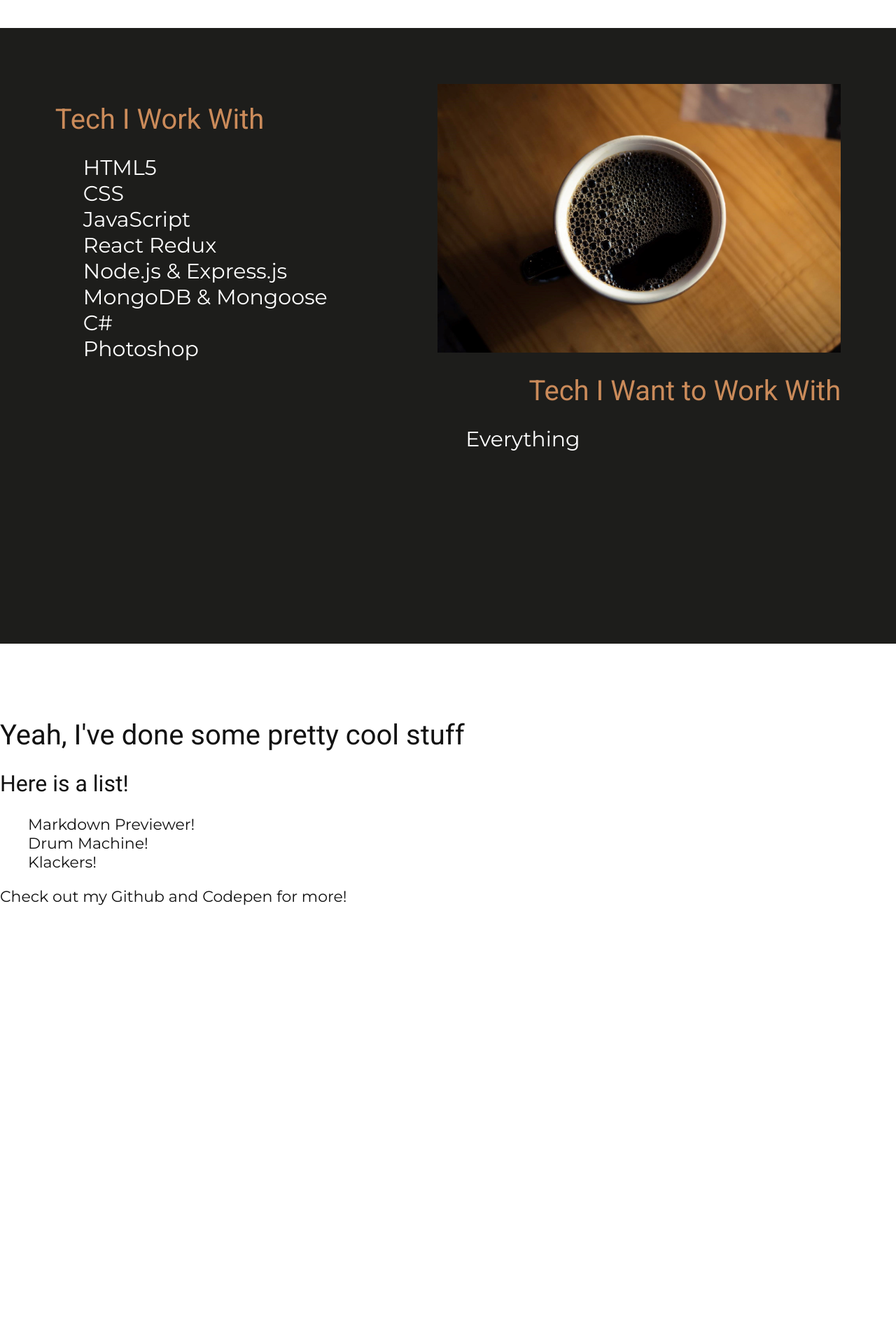
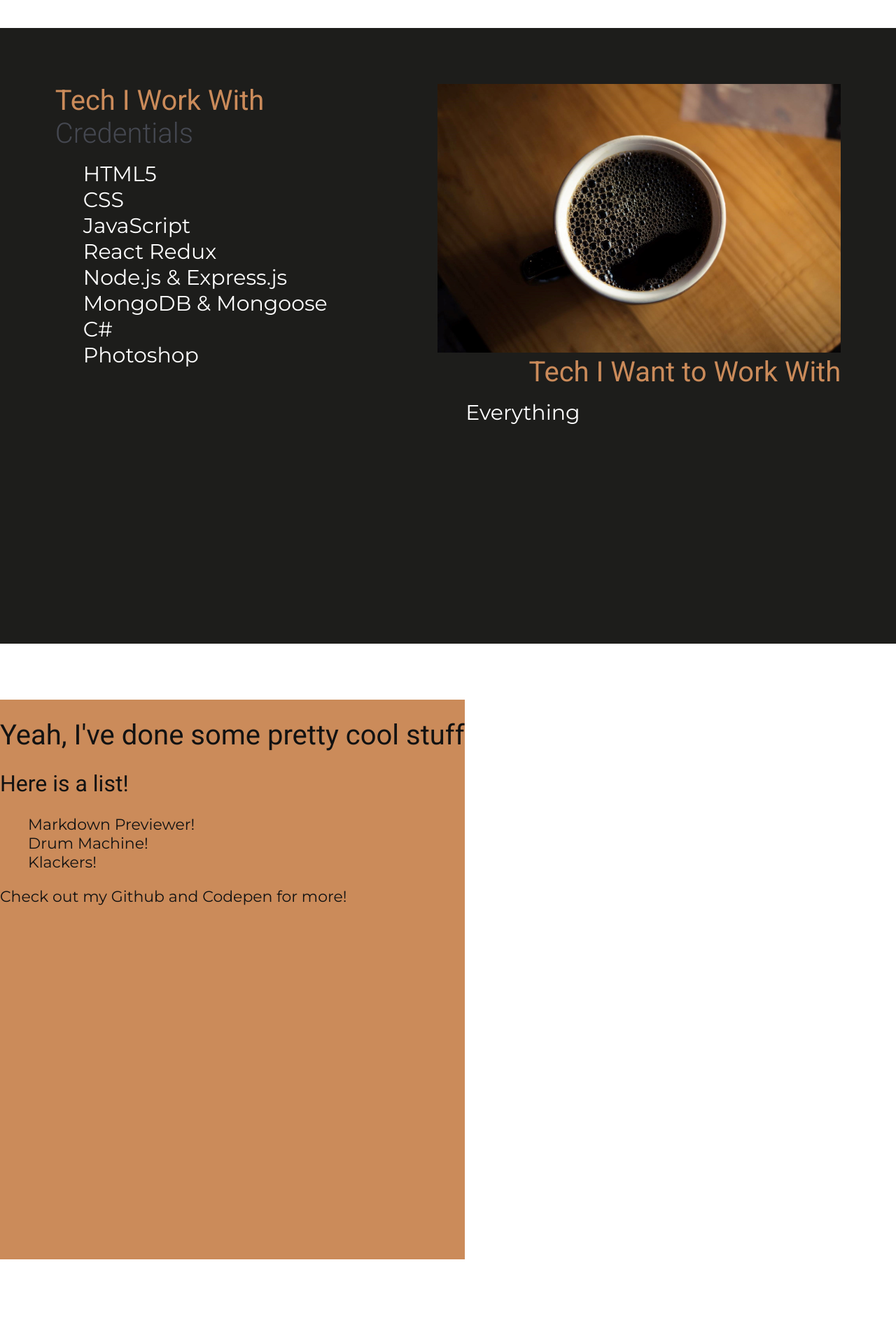
Before and after one commit to LudwigThePig/ludwigThePig.com, a React (Create React App) app: page / in a window 1280 px wide. Shown: the part 840-2751 px from the top of the page at 70% size. Built offline with nearby package versions, Linux system fonts and the light colour scheme.

Commit message:
added tab functionality for tech page with a credentials tab

```diff
--- a/src/App.js
+++ b/src/App.js
@@ -48,7 +48,7 @@ class Navbar extends Component {
     let offset = {
       home: document.getElementById('home').offsetTop - tenVh,
       tech: document.getElementById('tech').offsetTop - tenVh,
-      projects: document.getElementById('projects').offsetTop - tenVh,
+      portfolio: document.getElementById('portfolio').offsetTop - tenVh,
       about: document.getElementById('about').offsetTop - tenVh,
       contact: document.getElementById('contact').offsetTop - tenVh,
     };
@@ -58,16 +58,16 @@ class Navbar extends Component {
           active: 'home'
         });
       }
-    } else if (wind > offset.tech && wind < offset.projects){
+    } else if (wind > offset.tech && wind < offset.portfolio){
       if (this.state.active !== 'tech' ){
         this.setState({
           active: 'tech'
         });
       }
-    } else if ( wind > offset.projects && wind < offset.about ){
-      if (this.state.active !== 'projects' ){
+    } else if ( wind > offset.portfolio && wind < offset.about ){
+      if (this.state.active !== 'portfolio' ){
         this.setState({
-          active: 'projects'
+          active: 'portfolio'
         });
         }
     } else if ( wind > offset.about && wind < offset.contact ){
@@ -105,8 +105,8 @@ class Navbar extends Component {
             <span>Home</span></a>
           <a href="#tech" className={
             (this.state.active === 'tech')?'active':null}><span>Tech</span></a>
-          <a href="#projects" className={
-            (this.state.active === 'projects')?'active':null}><span>Projects</span></a>
+          <a href="#portfolio" className={
+            (this.state.active === 'portfolio')?'active':null}><span>Portfolio</span></a>
           <a href="#about" className={
             (this.state.active === 'about')?'active':null}><span>About</span></a>
           <a href="#contact" className={
@@ -129,7 +129,7 @@ class Body extends Component{
       <div>
       <Home />
       <Tech />
-      <Projects />
+      <Portfolio />
       <About />
       <Contact />
       </div>
@@ -148,7 +148,7 @@ class Home extends Component{
           <h2>Howdy, my name is </h2>
           <h1>Morgan Galvin</h1>
           <h2 style={{textAlign: 'center'}}>Javascript Extraordinaire</h2>
-          <p>I am a web developer living Wellington, NZ. On this site, you will find references to my work, projects, and expertise. I am seeking new opportunities.
+          <p>I am a web developer living Wellington, NZ. On this site, you will find references to my work, portfolio, and expertise. I am seeking new opportunities.
           </p>
           <h4><a href='https://www.duracellenergybank.com/'>INSP</a></h4>
         </div>
@@ -159,11 +159,25 @@ class Home extends Component{
 }
 
 class Tech extends Component{
+  constructor(props){
+    super(props);
+    this.state = {
+      tech: true
+    }
+    this.handleClick = this.handleClick.bind(this)
+  }
+  handleClick(){
+    this.setState({
+      tech: !this.state.tech
+    })
+  }
   render(){
+    if (this.state.tech){
       return(
         <div id="tech" className="body">
           <div className="left-col">
-          <h1>Tech I Work With</h1>
+              <h1 onClick={this.handleClick}>Tech I Work With</h1>
+              <h1 className='disabled' onClick={this.handleClick}>Credentials</h1>
             <ul>
               <li>HTML5</li>
               <li>CSS</li>
@@ -187,13 +201,47 @@ class Tech extends Component{
             </div>
         </div>
     )
+    } else {
+      return(
+        <div id="tech" className="body">
+          <div className="left-col">
+              <h1 onClick={this.handleClick}>Credentials</h1>
+              <h1 className='disabled' onClick={this.handleClick}>Tech I Work With</h1>
+            <ul>
+              <li>Bachelors of Art, Philosophy, 2016</li>
+              <li><b>freeCodeCamp Certifications, 2018</b></li>
+              <ul>
+                <a href="https://www.freecodecamp.org/certification/ludwigthepig/front-end-libraries"><li>Front End Libraries</li></a>
+                <a href="https://www.freecodecamp.org/certification/ludwigthepig/javascript-algorithms-and-data-structures"><li>JavaScript Algorithms and Data Structures</li></a>
+                <a href="https://www.freecodecamp.org/certification/ludwigthepig/legacy-front-end"><li>Legacy Front End Development</li></a>
+              </ul>
+              <li>Certified in CPR and First Aid</li>
+            </ul>
+          </div>
+          <div className="right-col">
+          <img src={coffee} alt="81301 Coffee" />
+            <h1>Tech I Want to Work With</h1>
+            <ul>
+                <li>Everything</li>
+                <li></li>
+                <li></li>
+                <li></li>
+              </ul>
+            </div>
+        </div>
+    )
+    }
   }
 }
 
-class Projects extends Component{
+class Portfolio extends Component{
   render(){
     return(
-      <div id="projects" className="body">
+      <div id="portfolio" className="body">
+        <div className="left-col">
+        <h1></h1>
+        </div>
+        <div className='right-col'>
           <h1>Yeah, I've done some pretty cool stuff</h1>
           <h2>Here is a list!</h2>
           <ul>
@@ -202,6 +250,8 @@ class Projects extends Component{
             <li>Klackers!</li>
           </ul>
           <p>Check out my Github and Codepen for more!</p>
+        </div>
+
       </div>
     )
   }
--- a/src/App.scss
+++ b/src/App.scss
@@ -1,9 +1,12 @@
+//VARIABLES
 $primary-clr: #454851;
 $secondary-clr: #262424;
 $text-clr: #111;
 $break-medium: 400px;
 $break-large: 720px;
 
+
+//GENERAL STYLING
 body{
   font-family: 'Roboto', sans-serif;
   font-weight: 100;
@@ -30,6 +33,7 @@ ul{
   list-style: none;
 }
 
+
 @media screen and (max-width: $break-medium){
   h1{
     font-size: 38px;
@@ -47,10 +51,8 @@ ul{
   }
 }
 
-//END MAJOR STYLING AND VARIABLE DECLARATIONS
 
-
-//BEGIN NAVBAR STYLING
+//NAVBAR
 .navbar{
   background-color: $primary-clr;
   display: flex;
@@ -136,17 +138,16 @@ ul{
     }
   }
 }
-// END NAVBAR STYLING
 
-//BEGIN BODY STYLING
+
+//BODY COMPONENTS
 .body{
   padding-top: 10vh;
   height: 100vh;
 }
 
-//END BODY STYLING
 
-//BEGIN HOME STYLING
+//HOME
 #home{
   font-weight: black;
   display: flex;
@@ -193,9 +194,8 @@ ul{
   }
 }
 
-//END HOME STYLING
-//BEGIN TECH STYLINE
 
+//TECH
 #tech{
   background: #1d1d1b ;
   color: #fff;
@@ -203,6 +203,18 @@ ul{
   justify-content: space-around;
   h1{
     color: #CB8B5A;
+    margin: 0;
+  }
+  a, a:active, .disabled{
+    color: $primary-clr;
+    text-decoration: none;
+    cursor: pointer;
+    font-weight: 100;
+
+  }
+  a:hover, .disabled:hover{
+    text-decoration: bold;
+    color: #fff;
   }
   li{
     font-size: 30px;
@@ -250,7 +262,15 @@ ul{
   }
 
 }
-//END TECH STYLING
+//PORTFOLIO
+#portfolio{
+  display: flex;
+  .right-col{
+  background: #CB8B5A;
+  }
+}
+
+
 //BEGIN ABOUT STYLING
 @media screen and (max-width: $break-large){
   #about{
@@ -262,10 +282,11 @@ ul{
   height: 130vh;
 }
 }
-//END ABOUT STYLINIG
+
+
 //BEGIN CONTACT STYLING
 #contact{
-  height: 50vh;
+  height: 80vh;
 }
 
 //END CONTACT STYLING
```
Lines whose indentation alone changed are shown as unchanged.
